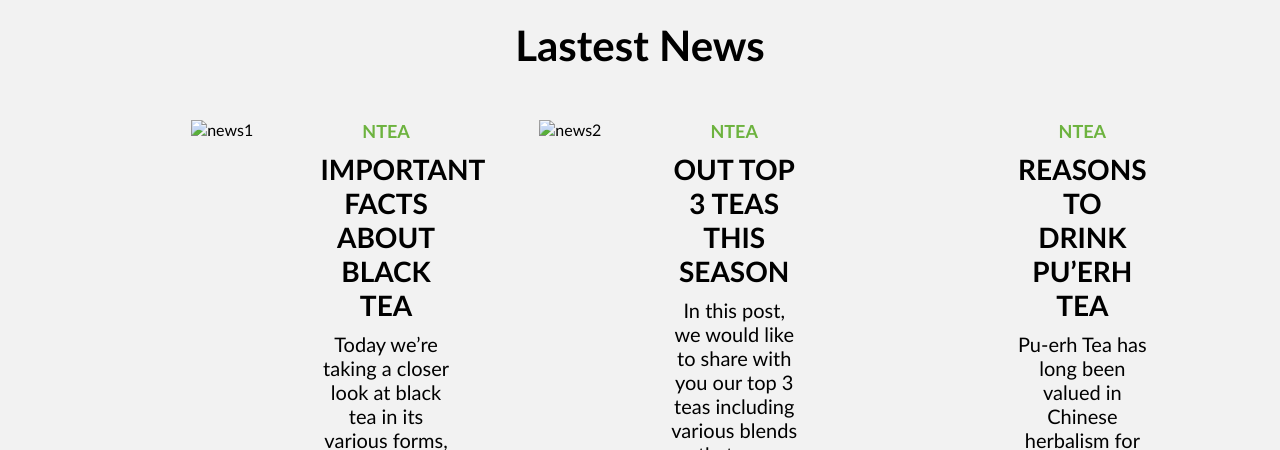
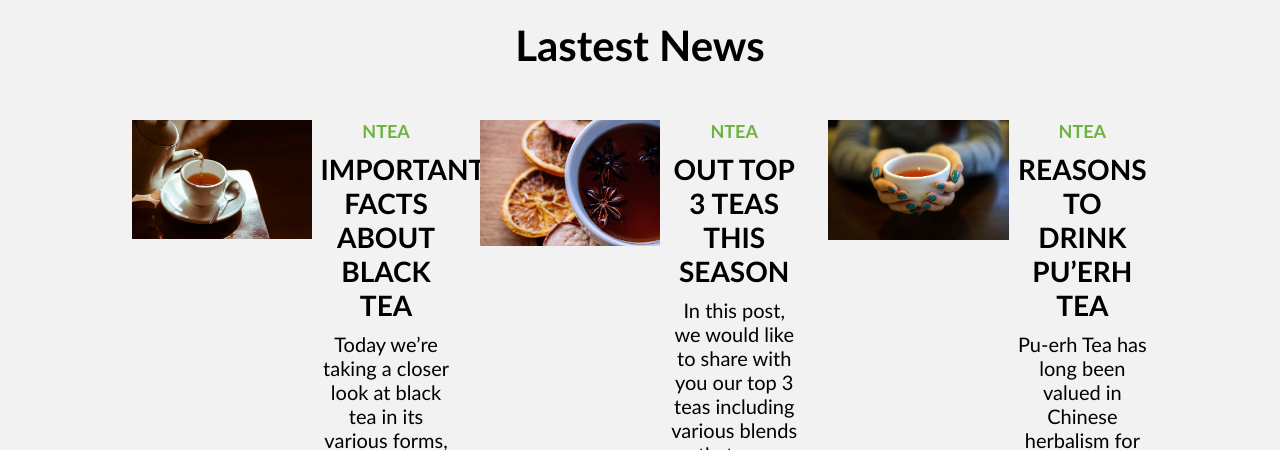
Before and after one commit to ljuboja007/NTEA, a plain HTML site: page index.html in a window 1280 px wide. Shown: the part 3520-3970 px from the top of the page. Drawn offline with Linux system fonts and the light colour scheme; the site is published under a folder, as on GitHub Pages, so addresses that start at the root find nothing.

Commit message:
Update index.html

```diff
--- a/index.html
+++ b/index.html
@@ -180,7 +180,7 @@
         <h3>Lastest News</h3>
         <div id="news-holder">
             <div class="news">
-                <div class="news-img"><img src="/assets/images/news-1.jpg" alt="news1"></div>
+                <div class="news-img"><img src="assets/images/news-1.jpg" alt="news1"></div>
                 <div class="news-data">
                     <h5>NTEA</h5>
                     <h6>Important Facts About Black Tea</h6>
@@ -188,7 +188,7 @@
                 </div>
             </div>
             <div class="news">
-                <div class="news-img"><img src="/assets/images/news-2.jpg" alt="news2"></div>
+                <div class="news-img"><img src="assets/images/news-2.jpg" alt="news2"></div>
                 <div class="news-data">
                     <h5>NTEA</h5>
                     <h6>Out Top 3 Teas This Season</h6>
@@ -196,7 +196,7 @@
                 </div>
             </div>
             <div class="news">
-                <div class="news-img"><img src="/assets/images/news-3.jpg" alt=""></div>
+                <div class="news-img"><img src="assets/images/news-3.jpg" alt=""></div>
                 <div class="news-data">
                     <h5>NTEA</h5>
                     <h6>Reasons to Drink Pu’erh Tea</h6>
```
